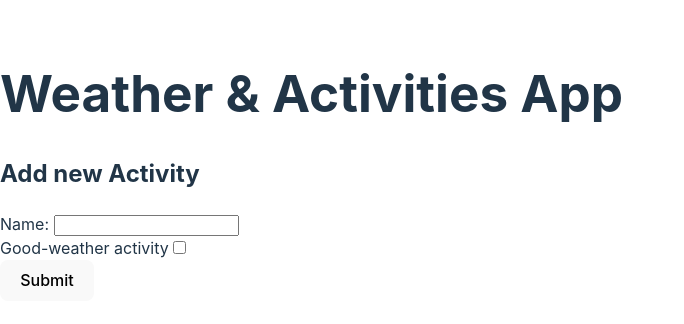
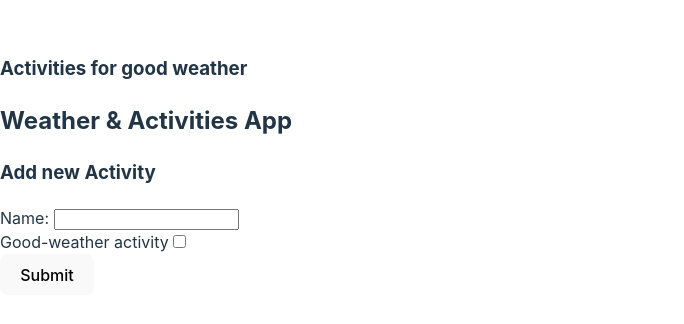
Before and after one commit to MoritzHoyer/moritzHoyer-monicaFerrer-weather-app, a React (Vite) app: page / in a window 1280 px wide. Shown: the part 234-558 px from the top of the page, without its empty margins (0-684 px from the left). Built offline with nearby package versions, Linux system fonts and the light colour scheme.

Commit message:
create list component that renders a list with items for each activity in the activity state. Make state persistent in local storage.Filtering the List.

```diff
--- a/src/App.jsx
+++ b/src/App.jsx
@@ -1,10 +1,20 @@
-import { useState } from "react";
+import { useState, useEffect } from "react";
 import Form from "./components/Form/Form.jsx";
+import List from "./components/List/List.jsx";
 import { uid } from "uid"; // Unique ID for each activity
 
 function App() {
-  // State for the list of activities
-  const [activities, setActivities] = useState([]);
+  // State for activities
+  const [activities, setActivities] = useState(() => {
+    // Load activities from the local storage, if available
+    const savedActivities = localStorage.getItem("activities");
+    return savedActivities ? JSON.parse(savedActivities) : [];
+  });
+
+  // Saves activities in Local Storage when they change
+  useEffect(() => {
+    localStorage.setItem("activities", JSON.stringify(activities));
+  }, [activities]);
 
   // Function for adding a new activity
   function handleAddActivity(newActivity) {
@@ -17,9 +27,18 @@ function App() {
     setActivities([activityWithId, ...activities]);
   }
 
+  // Hardcoded weather condition
+  const isGoodWeather = true;
+
+  // Filter activities based on the weather
+  const filteredActivities = activities.filter(
+    (activity) => activity.isForGoodWeather === isGoodWeather
+  );
+
   return (
     <div>
-      <h1>Weather & Activities App </h1>
+      <List activities={filteredActivities} isGoodWeather={isGoodWeather} />
+      <h2>Weather & Activities App </h2>
       {/* Pass the function for adding activities to the ActivityForm component */}
       <Form onAddActivity={handleAddActivity} />
     </div>
--- a/src/components/Form/Form.jsx
+++ b/src/components/Form/Form.jsx
@@ -5,7 +5,7 @@ export default function Form({ onAddActivity }) {
   const [name, setName] = useState(""); // State for the name of the activity
   const [isForGoodWeather, setIsForGoodWeather] = useState(false); // State for the weather category (true/false)
 
-  // Function that is called when the form is sent
+  // Function that is called when the form is submitted
   function handleSubmit(event) {
     event.preventDefault(); // Prevents the default behavior of the form (page reload)
 
@@ -25,7 +25,7 @@ export default function Form({ onAddActivity }) {
 
   return (
     <form onSubmit={handleSubmit}>
-      <h2>Add new Activity</h2>
+      <h3>Add new Activity</h3>
       <div>
         <label htmlFor="name">Name: </label>
         <input
--- /dev/null
+++ b/src/components/List/List.jsx
@@ -0,0 +1,28 @@
+import React from "react";
+
+// define functional component with activities prop
+export default function List({ activities, isGoodWeather }) {
+  return (
+    <div>
+      {/* Dynamic headline based on the weather */}
+      <h3>
+        {isGoodWeather
+          ? "Activities for good weather"
+          : "Activities for bad weather"}
+      </h3>
+      {/* unordered list for all activities */}
+      <ul>
+        {activities.map((activity) => (
+          <li key={activity.id}>
+            {/* List element with the name of the activity */}
+            {activity.name} (
+            {activity.isForGoodWeather
+              ? "is suitable for good weather conditions"
+              : "is suitable for bad weather conditions"}
+            )
+          </li>
+        ))}
+      </ul>
+    </div>
+  );
+}
```
Also changed, not shown: src/components/List/List.css (added).
